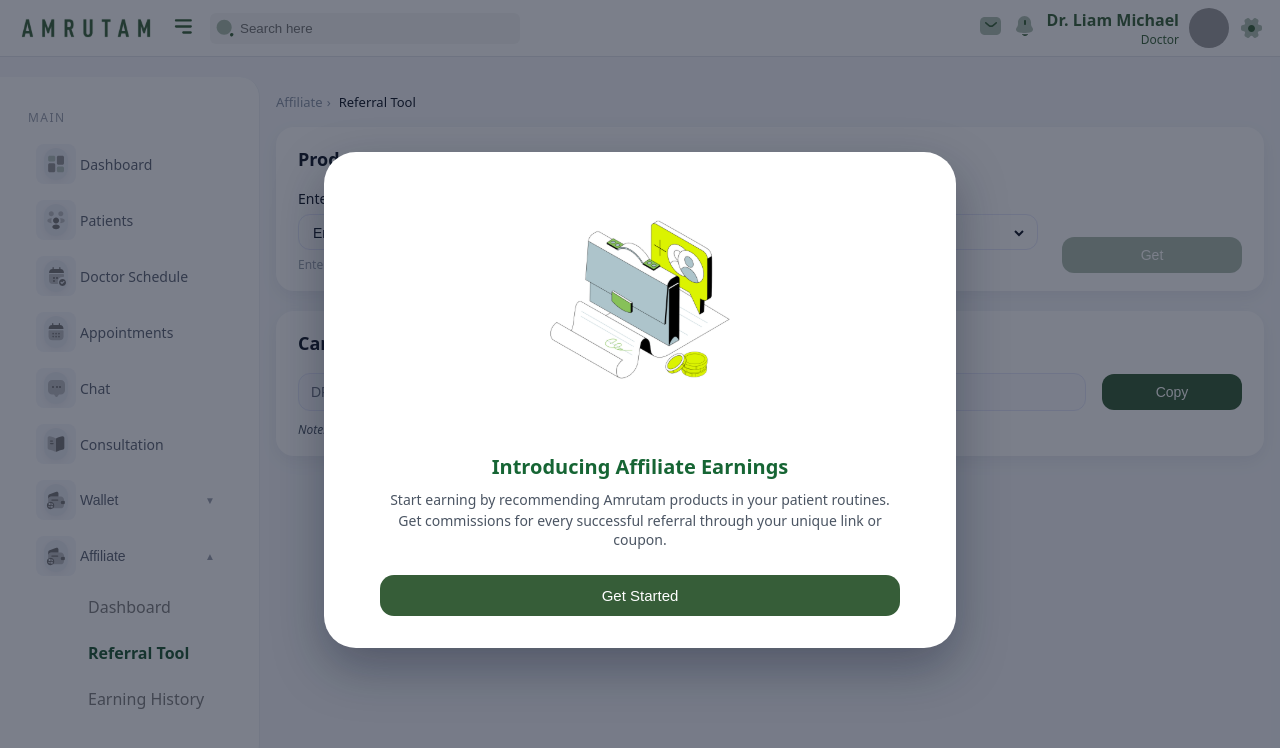
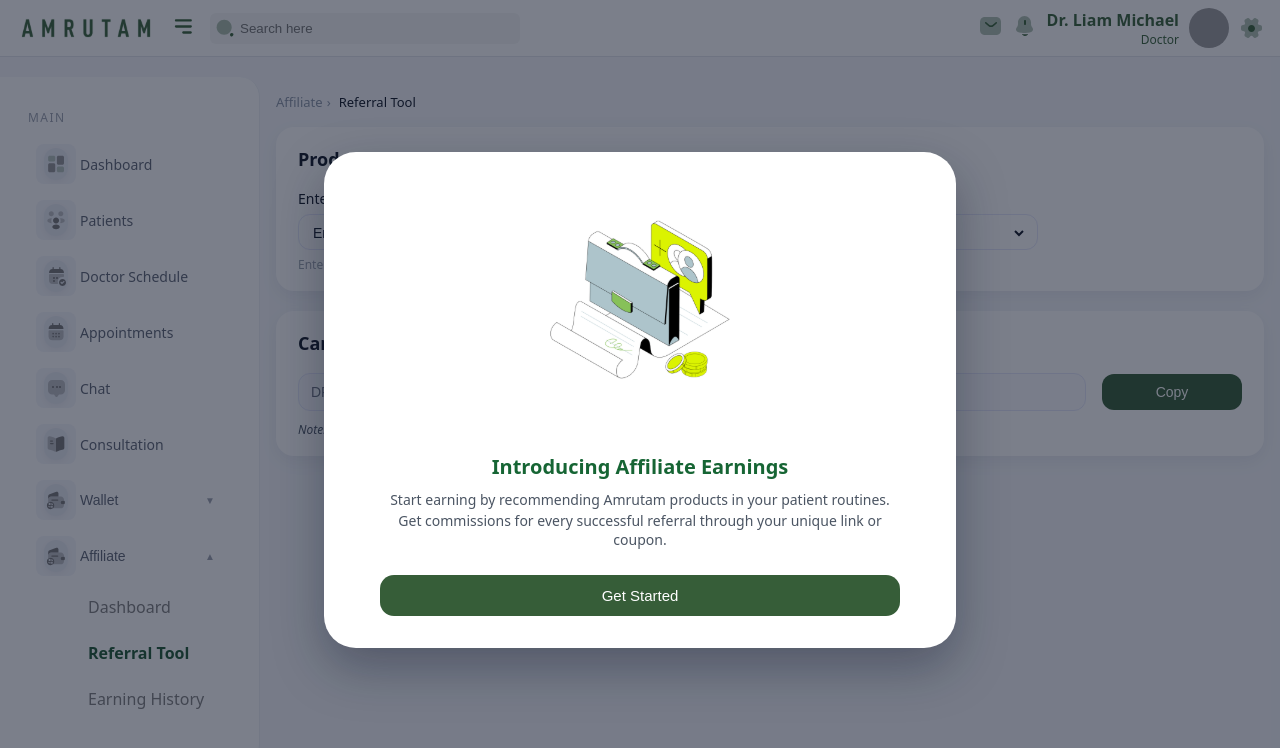
Before and after one commit to gopinathmurugan23/doctor-dashboard, a React (Create React App) app: page /affiliate/referral-tool in a window 1280 px wide. Shown: the top 748 px of the page. Built offline with nearby package versions, Linux system fonts and the light colour scheme; grey boxes are pictures that could not be loaded.

Commit message:
"Fixed Dashboard and Referral Table"

```diff
--- a/src/pages/Dashboard.jsx
+++ b/src/pages/Dashboard.jsx
@@ -1,5 +1,4 @@
-// src/pages/AffiliateDashboard.js
-import { useMemo, useState, useEffect } from "react";
+import { useMemo, useState } from "react";
 import Breadcrumb from "../components/Breadcrumb";
 import StatCard from "../components/StatCard";
 import ReferralTable from "../components/ReferralTable";
@@ -7,12 +6,11 @@
   AFFILIATE_BREADCRUMB,
   REFERRAL_ROWS,
 } from "../constants/affiliateDashboardData";
-import { FILTER_TYPES, filterRowsByFilter } from "../utils/dateFilters"; // or local
+import { FILTER_TYPES, filterRowsByFilter } from "../utils/dateFilters";
 import ClicksIcon from "../icons/total-coupon.svg";
 import OrdersIcon from "../icons/total-order.svg";
 import RevenueIcon from "../icons/total-revenue.svg";
 import LinkIcon from "../icons/total-link.svg";
-import AffiliateIntroModal from "../components/AffiliateIntroModal";
 
 const TAB_CONFIG = [
   { label: "Today So Far", value: FILTER_TYPES.TODAY },
@@ -23,7 +21,6 @@
 
 const AffiliateDashboard = () => {
   const [activeFilter, setActiveFilter] = useState(FILTER_TYPES.MONTH);
-  // for now we skip custom date picker & just keep null
   const [customRange] = useState(null);
 
   // 1. Filter rows by active tab
@@ -31,13 +28,6 @@
     () => filterRowsByFilter(REFERRAL_ROWS, activeFilter, customRange),
     [activeFilter, customRange]
   );
-
-  useEffect(() => {
-    const seen = localStorage.getItem(INTRO_KEY);
-    if (!seen) {
-      setShowIntro(true);
-    }
-  }, []);
 
   // 2. Build stats from filtered rows
   const stats = useMemo(() => {
@@ -59,7 +49,7 @@
         title: "Total Orders",
         value: totalOrders.toString(),
         suffix: "/month",
-        icon: OrdersIcon, // ✅ your uploaded design
+        icon: OrdersIcon,
       },
       {
         id: "revenue",
@@ -78,21 +68,10 @@
     ];
   }, [filteredRows]);
 
-  const INTRO_KEY = "affiliate_intro_seen";
-
-  const [showIntro, setShowIntro] = useState(false);
-
-  const handleCloseIntro = () => {
-    setShowIntro(false);
-    localStorage.setItem(INTRO_KEY, "true");
-  };
-
   return (
     <div className="affiliate-dashboard">
-      {/* Breadcrumb */}
       <Breadcrumb items={AFFILIATE_BREADCRUMB} />
 
-      {/* Tabs row with active filter */}
       <div className="dashboard-tabs">
         {TAB_CONFIG.map((tab) => (
           <button
@@ -105,16 +84,13 @@
         ))}
       </div>
 
-      {/* Stat cards – use computed stats */}
       <div className="stat-card-row">
         {stats.map((card) => (
           <StatCard key={card.id} {...card} />
         ))}
       </div>
 
-      {/* Referral table – uses filtered rows */}
       <ReferralTable rows={filteredRows} />
-      <AffiliateIntroModal open={showIntro} onClose={handleCloseIntro} />
     </div>
   );
 };
--- a/src/pages/ReferralTool.jsx
+++ b/src/pages/ReferralTool.jsx
@@ -116,14 +116,6 @@
               patient.
             </div>
           </div>
-
-          <button
-            type="button"
-            className="referral-primary-btn"
-            disabled={!selectedId}
-          >
-            Get
-          </button>
         </div>
 
         {/* When product selected – show details section */}
```
